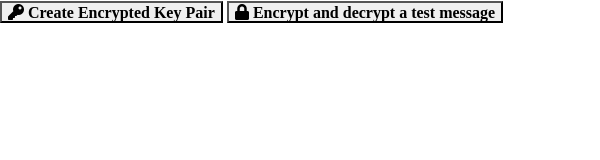
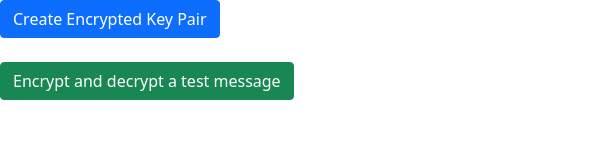
Before and after one commit to drsoxen/Vault, an Electron app: page index.html in a window 600 px wide. Drawn offline with Linux system fonts and the light colour scheme.

Commit message:
colourful buttons

```diff
--- a/index.html
+++ b/index.html
@@ -11,8 +11,10 @@
       <script src="./assets/js/bootstrap.min.js"></script>
    </head>
    <body>
-      <button class="fas fa-key" id="CreateKeysBtn"> Create Encrypted Key Pair</button>
-      <button class="fas fa-lock" id="EncryptionTestBtn"> Encrypt and decrypt a test message</button>
+      <button class="btn btn-primary" id="CreateKeysBtn"> Create Encrypted Key Pair</button>
+  		</br>
+  		</br>
+      <button class="btn btn-success" id="EncryptionTestBtn"> Encrypt and decrypt a test message</button>
 
    </body>
 </html>
```
